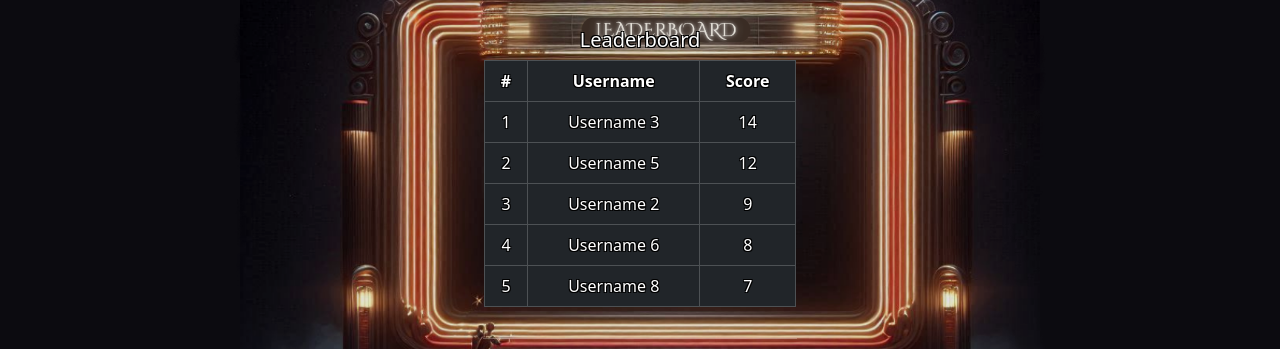
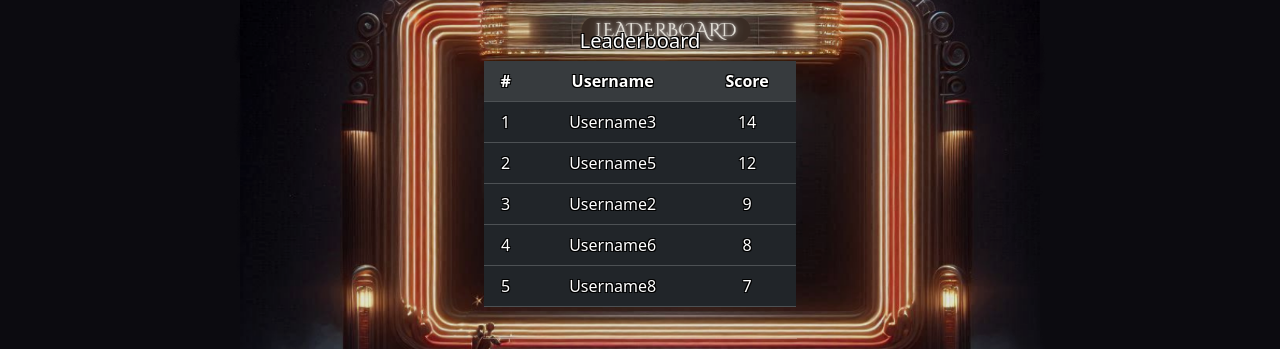
Before and after one commit to waiyiwong/Hackathon1_Blockbuster_Battle, a plain HTML site: page index.html in a window 1280 px wide. Shown: the part 259-608 px from the top of the page. Drawn offline with nearby package versions, Linux system fonts and the light colour scheme.

Commit message:
add hover effect and styling to table on leaderboard homepage

```diff
--- a/index.html
+++ b/index.html
@@ -60,9 +60,9 @@
         <div class="text-center"><h5>Leaderboard</h5></div>
 <div class="container text-center">
     <div class="table-responsive">
-        <table class="table table-bordered table-dark">
+        <table class="table table-dark table-hover">
             <thead>
-                <tr>
+                <tr class="table-active">
                     <th>#</th>
                     <th>Username</th>
                     <th>Score</th>
@@ -71,27 +71,27 @@
             <tbody>
                 <tr>
                     <td>1</td>
-                    <td>Username 3</td>
+                    <td>Username3</td>
                     <td>14</td>
                 </tr>
                 <tr>
                     <td>2</td>
-                    <td>Username 5</td>
+                    <td>Username5</td>
                     <td>12</td>
                 </tr>
                 <tr>
                     <td>3</td>
-                    <td>Username 2</td>
+                    <td>Username2</td>
                     <td>9</td>
                 </tr>
                 <tr>
                     <td>4</td>
-                    <td>Username 6</td>
+                    <td>Username6</td>
                     <td>8</td>
                 </tr>
                 <tr>
                     <td>5</td>
-                    <td>Username 8</td>
+                    <td>Username8</td>
                     <td>7</td>
                 </tr>
             </tbody>
```
